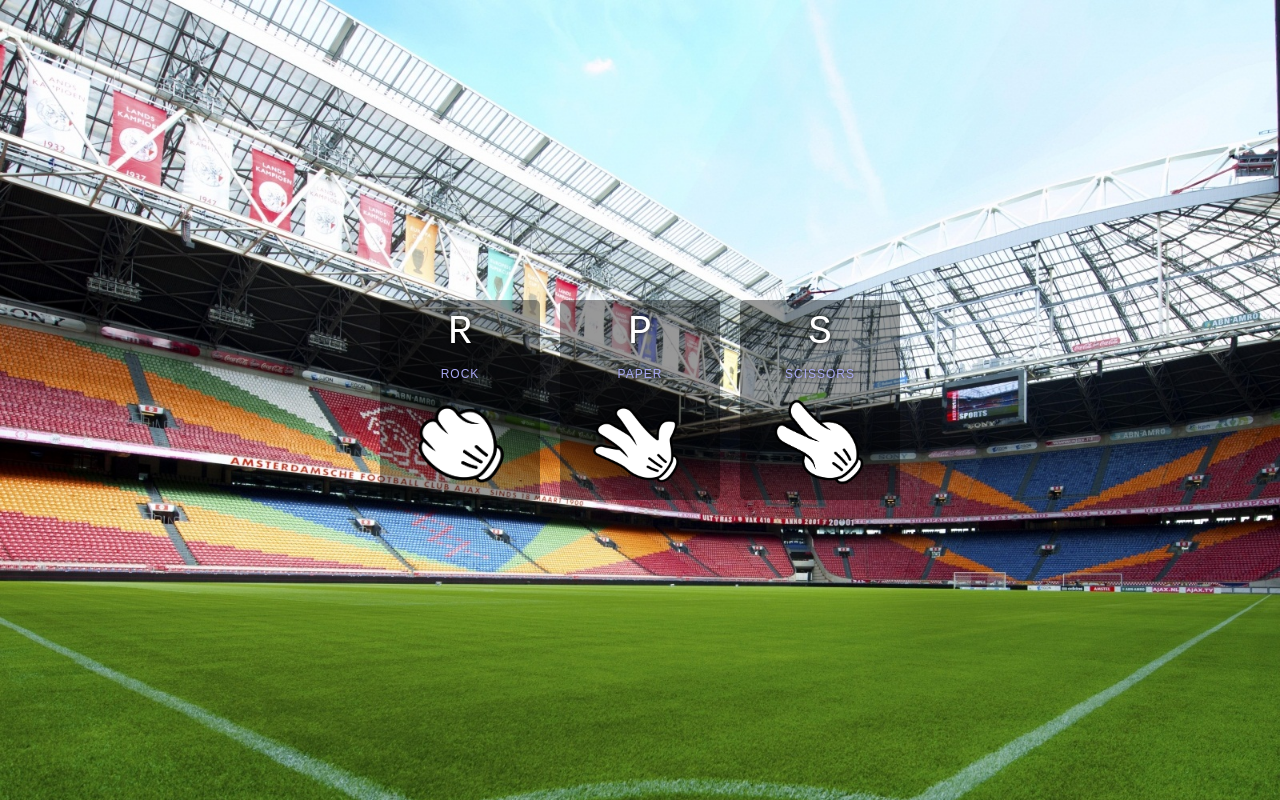
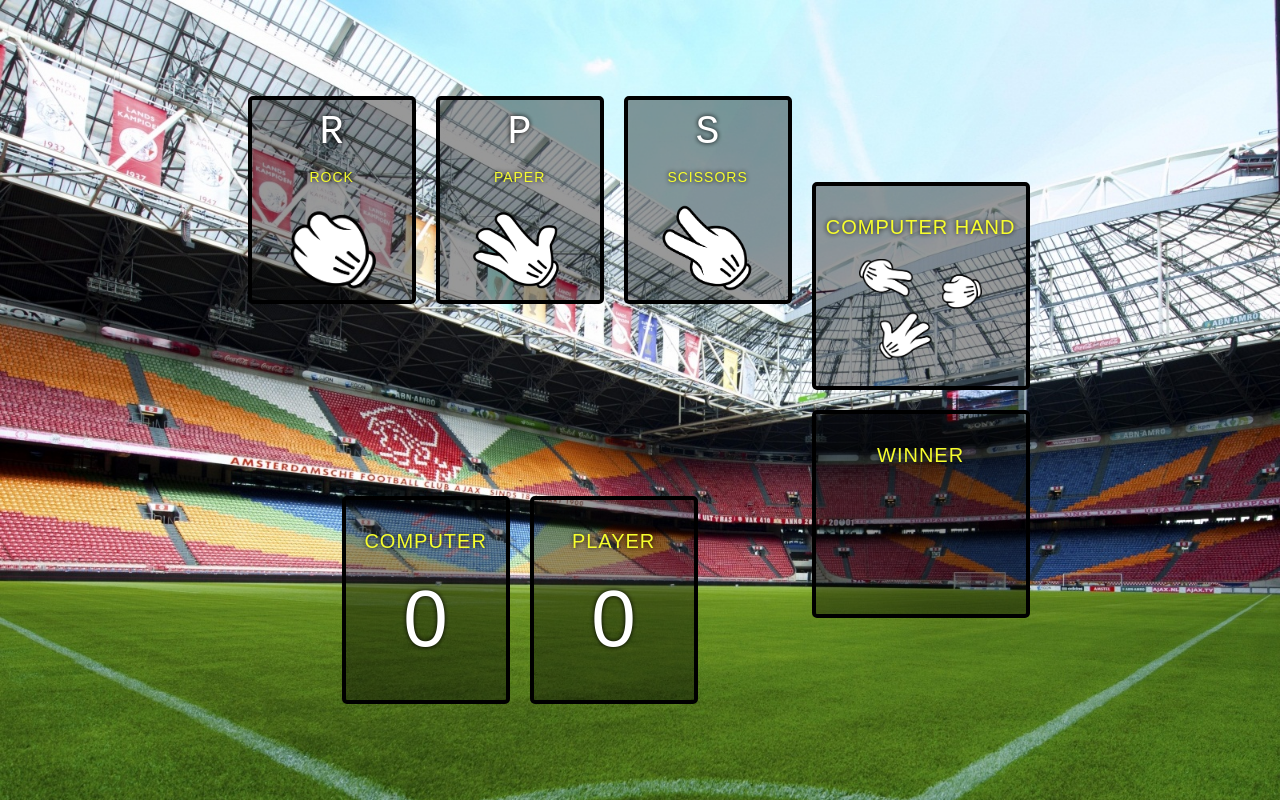
Before and after one commit to MJae/MV-prj, a plain HTML site: page the_odin_project/rock_paper_scissors-gui/index.html in a window 1280 px wide. Drawn offline with Linux system fonts and the light colour scheme.

Commit message:
Complete new version of Rock, Paper, Scissors

```diff
--- a/the_odin_project/rock_paper_scissors-gui/index.html
+++ b/the_odin_project/rock_paper_scissors-gui/index.html
@@ -10,21 +10,49 @@
     </head>
 
     <body>
+        <div class="contents">
             <div class="hands">
                 <div class="hand" id="rock">
                     <kbd>R</kbd>
-                <p class="label">rock</p>
+                    <p class="handLabel">rock</p>
                     <img src="images/rps-rock.png" alt="rock" height="100px" />
                 </div>
                 <div class="hand" id="paper">
                     <kbd>P</kbd>
-                <p class="label">paper</p>
+                    <p class="handLabel">paper</p>
                     <img src="images/rps-paper.png" alt="paper" height="100px" />
                 </div>
                 <div class="hand" id="scissors">
                     <kbd>S</kbd>
-                <p class="label">scissors</p>
+                    <p class="handLabel">scissors</p>
                     <img src="images/rps-scissors.png" alt="scissors" height="100px" />
+                </div>
+            </div>
+
+            <div class="spacer">
+                <p>&nbsp;</p>
+            </div>
+
+            <div class="trackers">
+                    <div class="tracker">
+                        <p class="trackerLabel">Computer Hand</p>
+                        <img id="computerHand" src="images/rps-hands.png" alt="all hands" height="100px" />
+                    </div>
+                    <div class="tracker">
+                        <p class="trackerLabel">Winner</p>
+                        <p id="winnerName">&nbsp;</p>
+                    </div>
+            </div>
+
+            <div class="scores">
+                    <div class="score">
+                        <p class="scoreLabel">Computer</p>
+                        <p class="scoreNumbers" id="computerScore">0</p>
+                    </div>
+                    <div class="score">
+                        <p class="scoreLabel">Player</p>
+                        <p class="scoreNumbers" id="playerScore">0</p>
+                    </div>
             </div>
         </div>
 
--- a/the_odin_project/rock_paper_scissors-gui/rps-game-v-gui.js
+++ b/the_odin_project/rock_paper_scissors-gui/rps-game-v-gui.js
@@ -13,16 +13,62 @@ function computerPlay() {
 function playRound() {
     const computerSelection = computerPlay();
     const playerSelection = this.id;
-    console.log(playRound);
+
+    const cScore = document.getElementById("computerScore");
+    const pScore = document.getElementById("playerScore");
+
+    // Display computer hand
+    const cHand = document.getElementById("computerHand");
+    const cHandFile = "images/rps-" + computerSelection + ".png";
+    cHand.src = cHandFile;
+
+    if (playerSelection == computerSelection) {
+        playerScore++;
+        computerScore++;
+
+        cScore.textContent = computerScore;
+        pScore.textContent = playerScore;
+    }
+
+    if (playerSelection == "rock" && computerSelection == "paper" ||
+        playerSelection == "paper" && computerSelection == "scissors" ||
+        playerSelection == "scissors" && computerSelection == "rock") {
+        // Computer wins
+        computerScore++;
+        cScore.textContent = computerScore;
+    } else {
+        // Player wins
+        playerScore++;
+        pScore.textContent = playerScore;
+    }
+
+    // Declare winner if either player has already reached five points
+    let gameWinner = "none";
+    if (playerScore >= 5) {
+        if (computerScore < 5) {
+            gameWinner = "Player";
+        } else if (computerScore >= 5) {
+            gameWinner = "Tie"
+        }
+    } else if (computerScore >= 5) {
+        gameWinner = "Computer";
+    }
+
+    if (gameWinner != "none") {
+        const winnerDisplay = document.getElementById("winnerName");
+        winnerDisplay.textContent = gameWinner;
+
+        // Reset scores if someone has already won
+        playerScore = 0;
+        computerScore = 0;
+        cScore.textContent = computerScore;
+        pScore.textContent = playerScore;
+    }
+
+    return;
 }
 
 function playGame() {
-    let playerScore = 0;
-    let computerScore = 0;
-    let numRounds = 0;
-    let maxRounds = 5;
-
-    while (numRounds < maxRounds) {
     const buttonRock = document.getElementById("rock");
     const buttonPaper = document.getElementById("paper");
     const buttonScissors = document.getElementById("scissors");
@@ -31,8 +77,9 @@ function playGame() {
     buttonPaper.addEventListener("click", playRound);
     buttonScissors.addEventListener("click", playRound);
 
-        numRounds++;
-    }
 }
 
+let playerScore = 0;
+let computerScore = 0;
+
 window.addEventListener("load", playGame);
--- a/the_odin_project/rock_paper_scissors-gui/style.css
+++ b/the_odin_project/rock_paper_scissors-gui/style.css
@@ -11,16 +11,23 @@ body, html {
     font-family: sans-serif;
 }
 
-.hands {
-    display: flex;
-    flex: 1;
+.contents {
+    display: grid;
+    grid-template-rows: auto auto;
+    grid-template-columns: auto auto auto;
     min-height: 100vh;
     align-items: center;
     justify-content: center;
 }
 
+.hands {
+    display: flex;
+    align-items: center;
+    justify-content: center;
+}
+
 .hand {
-    borderL .4rem solid black;
+    border: .4rem solid black;
     border-radius: .5rem;
     margin: 1rem;
     font-size: 1rem;
@@ -39,9 +46,79 @@ kbd {
     font-size: 4rem;
 }
 
-.label {
-    font-size: 1.2rem;
+.handLabel {
+    font-size: 1.4rem;
     text-transform: uppercase;
     letter-spacing: .1rem;
-    color: #A9A9F5;
+    color: #F7FE2E;
 }
+
+.scores {
+    display: grid;
+    grid-template-columns: auto auto;
+    align-items: center;
+    justify-content: center;
+}
+
+.score {
+    border: .4rem solid black;
+    border-radius: .5rem;
+    margin: 1rem;
+    font-size: 1rem;
+    padding: 1rem .5rem;
+    transition: all 0.07s ease;
+    width: 15rem;
+    height: 18rem;
+    text-align: center;
+    color: white;
+    background: rgba(0, 0, 0, 0.4);
+    text-shadow: 0 0 .5rem black;
+}
+
+.scoreLabel {
+    font-size: 2rem;
+    text-transform: uppercase;
+    letter-spacing: .1rem;
+    color: #F7FE2E;
+}
+
+.scoreNumbers {
+    display: inline;
+    font-size: 8rem;
+}
+
+.trackers {
+    grid-row: 1 / 3;
+    grid-column: 2 / 3;
+    display: grid;
+    grid-template-rows: auto auto;
+    align-items: center;
+    justify-content: center;
+}
+
+.tracker {
+    border: .4rem solid black;
+    border-radius: .5rem;
+    margin: 1rem;
+    font-size: 1rem;
+    padding: 1rem .5rem;
+    transition: all 0.07s ease;
+    width: 20rem;
+    height: 18rem;
+    text-align: center;
+    color: white;
+    background: rgba(0, 0, 0, 0.4);
+    text-shadow: 0 0 .5rem black;
+}
+
+.trackerLabel {
+    font-size: 2rem;
+    text-transform: uppercase;
+    letter-spacing: .1rem;
+    color: #F7FE2E;
+}
+
+#winnerName {
+    display: inline;
+    font-size: 4rem;
+}
```
Also changed, not shown: the_odin_project/rock_paper_scissors-gui/images/rps-hands.png (renamed from the_odin_project/rock_paper_scissors-gui/images/paperscissorsstone-clipart-7.jpg.png). Lines whose indentation alone changed are shown as unchanged.
